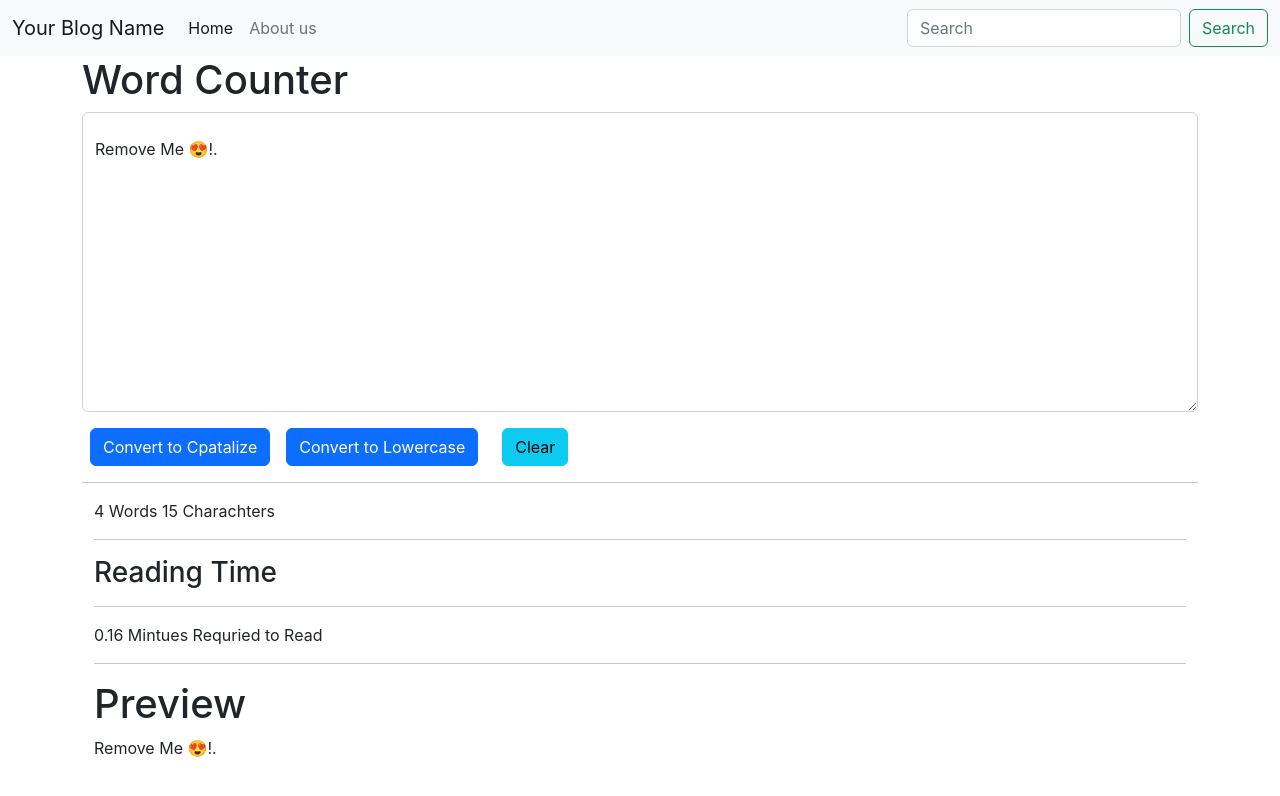
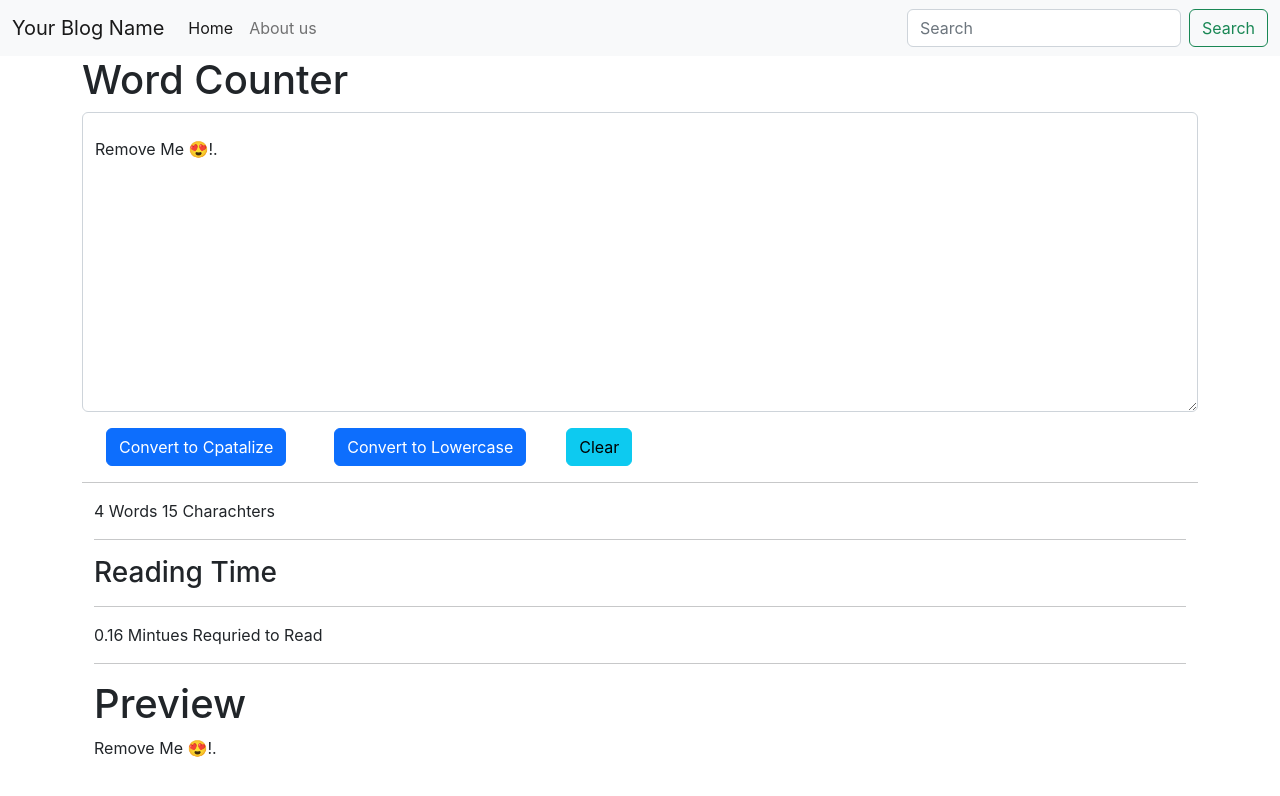
Before and after one commit to wsdevprogrammer/wordcounter, a React (Create React App) app: page / in a window 1280 px wide. Shown: the top 796 px of the page. Built offline with nearby package versions, Linux system fonts and the light colour scheme; the HTML template or start-up script is replaced by a standard one.

Commit message:
margin to btns

```diff
--- a/src/components/LowertoUppercase.js
+++ b/src/components/LowertoUppercase.js
@@ -39,10 +39,10 @@ export default function LowertoUppercase(props) {
                     style={{ height: 300 }}
                 ></textarea>
             </div>
-            <button className="btn btn-primary cpata mx-2" onClick={handleUpClick}>
+            <button className="btn btn-primary cpata mx-4" onClick={handleUpClick}>
                 Convert to Cpatalize
             </button>
-            <button className="btn btn-primary camel mx-2" onClick={handleCamelStyle}>
+            <button className="btn btn-primary camel mx-4" onClick={handleCamelStyle}>
                 Convert to Lowercase
             </button>
 
```
